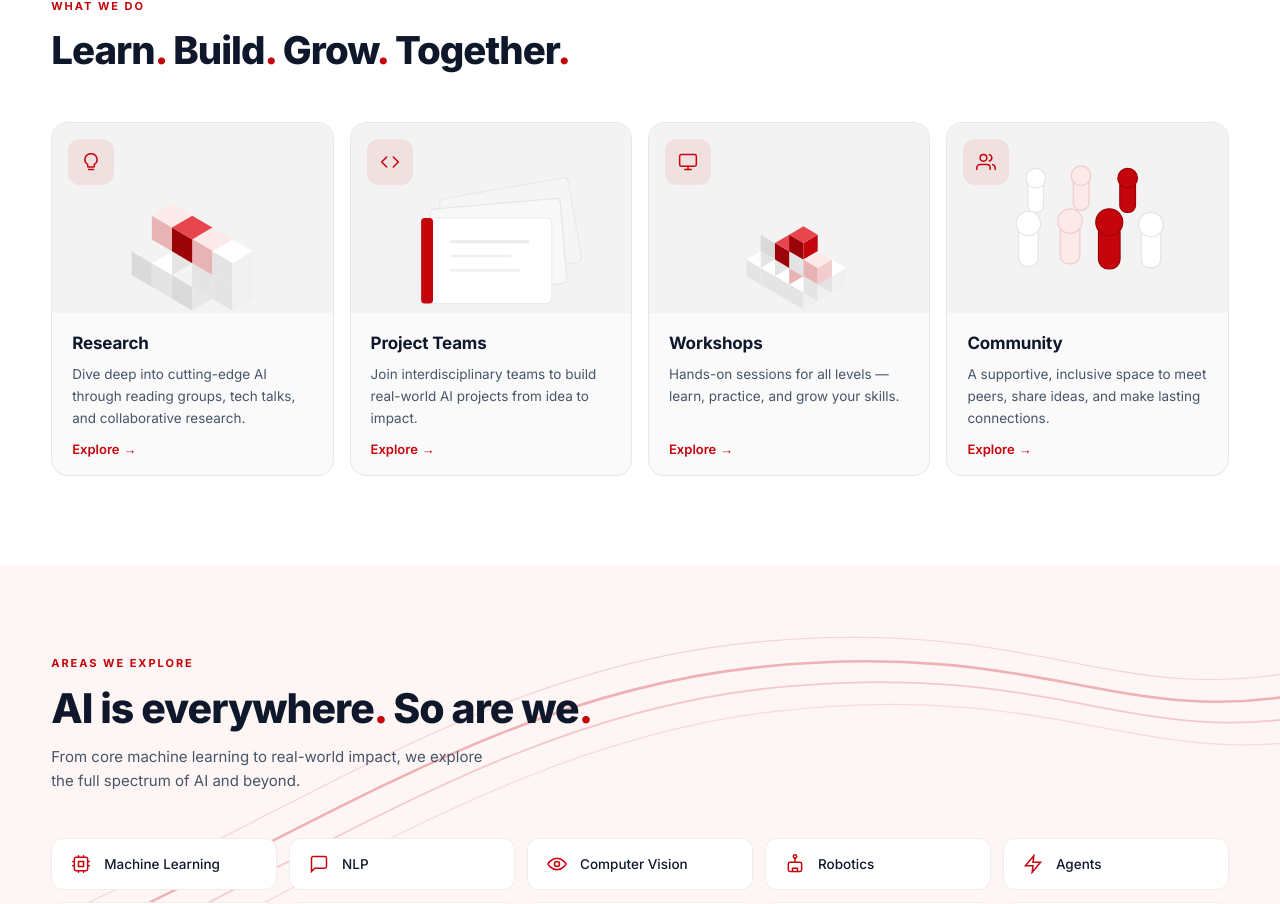
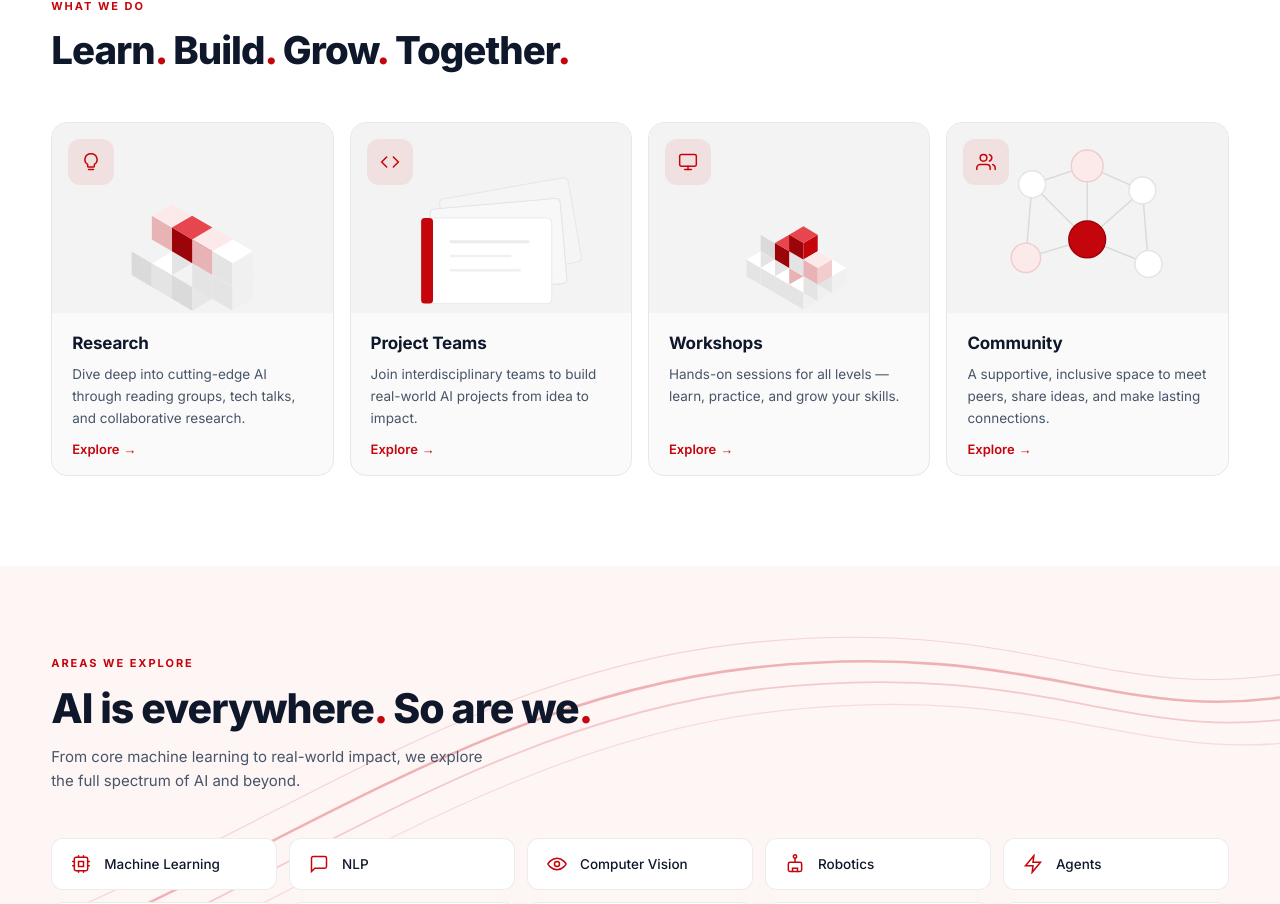
Before and after one commit to aiclubuwmadison/aiclubuwmadison.github.io, a React (Vite) app: page /about in a window 1280 px wide. Shown: the part 1338-2242 px from the top of the page. Built offline with nearby package versions, Linux system fonts and the light colour scheme.

Commit message:
About: redesign Community illustration as a node network

```diff
--- a/src/components/About.jsx
+++ b/src/components/About.jsx
@@ -110,30 +110,25 @@ const WorkshopsIllus = () => {
 };
 
 const CommunityIllus = () => {
-  const people = [
-    // Back row — smaller, drawn first (behind)
-    { hx: 58,  hy: 45, r: 8,  bh: 28, c: '#FFFFFF', s: '#E4E4E4' },
-    { hx: 95,  hy: 43, r: 8,  bh: 28, c: '#FCEAEA', s: '#F0CCCC' },
-    { hx: 133, hy: 45, r: 8,  bh: 28, c: '#C5050C', s: '#9B0409' },
-    // Front row — larger, drawn second (in front)
-    { hx: 52,  hy: 82, r: 10, bh: 35, c: '#FFFFFF', s: '#E4E4E4' },
-    { hx: 86,  hy: 80, r: 10, bh: 35, c: '#FCEAEA', s: '#F0CCCC' },
-    { hx: 118, hy: 81, r: 11, bh: 38, c: '#C5050C', s: '#9B0409' },
-    { hx: 152, hy: 83, r: 10, bh: 35, c: '#FFFFFF', s: '#E4E4E4' },
+  const nodes = [
+    { x: 55,  y: 50,  r: 11, c: '#FFFFFF', s: '#E4E4E4' },
+    { x: 100, y: 35,  r: 13, c: '#FCEAEA', s: '#F0CCCC' },
+    { x: 145, y: 55,  r: 11, c: '#FFFFFF', s: '#E4E4E4' },
+    { x: 50,  y: 110, r: 12, c: '#FCEAEA', s: '#F0CCCC' },
+    { x: 100, y: 95,  r: 15, c: '#C5050C', s: '#9B0409' },
+    { x: 150, y: 115, r: 11, c: '#FFFFFF', s: '#E4E4E4' },
   ];
+  const edges = [[0,1],[1,2],[0,4],[2,4],[1,4],[0,3],[3,4],[4,5],[2,5]];
   return (
     <svg viewBox="0 0 200 155" fill="none" style={{width:'100%',height:'100%'}}>
-      {people.map(({ hx, hy, r, bh, c, s }, i) => {
-        const bw = r * 1.6;
-        return (
-          <g key={i}>
-            {/* Body top starts at hy — overlaps lower half of head for seamless join */}
-            <rect x={hx - bw / 2} y={hy} width={bw} height={bh} rx={bw * 0.45} fill={c} stroke={s} strokeWidth="1"/>
-            {/* Head rendered after body so it sits cleanly on top */}
-            <circle cx={hx} cy={hy} r={r} fill={c} stroke={s} strokeWidth="1"/>
-          </g>
-        );
-      })}
+      <g stroke="#DADADA" strokeWidth="1.2">
+        {edges.map(([a, b], i) => (
+          <line key={i} x1={nodes[a].x} y1={nodes[a].y} x2={nodes[b].x} y2={nodes[b].y}/>
+        ))}
+      </g>
+      {nodes.map(({ x, y, r, c, s }, i) => (
+        <circle key={i} cx={x} cy={y} r={r} fill={c} stroke={s} strokeWidth="1.2"/>
+      ))}
     </svg>
   );
 };
```
